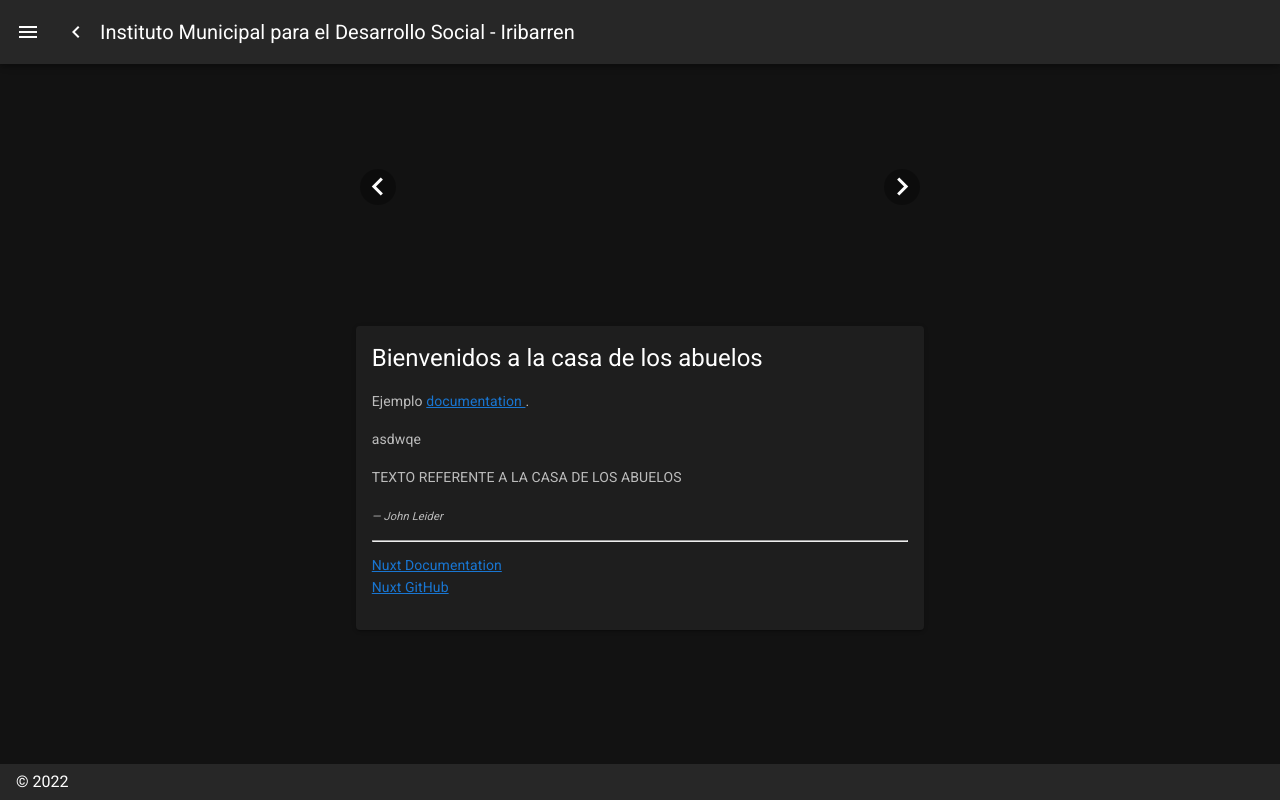
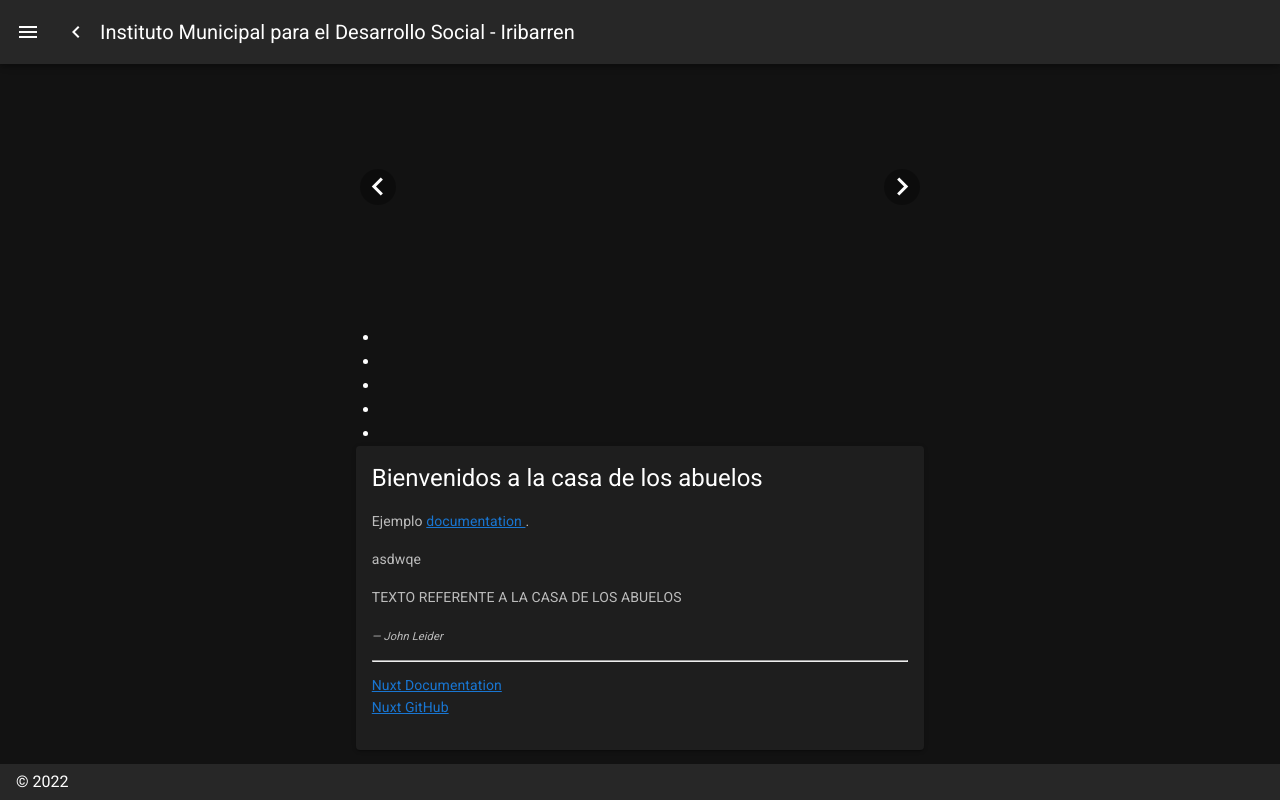
Before and after one commit to scarlosg/Citas, a Nuxt app: page / in a window 1280 px wide. Built offline with nearby package versions, Linux system fonts and the light colour scheme; what vue-the-mask would draw is missing.

Commit message:
fondo x2

```diff
--- a/layouts/default.vue
+++ b/layouts/default.vue
@@ -1,6 +1,6 @@
 <template>
 
-  <v-app dark>
+  <v-app dark class="blue">
     <v-navigation-drawer
       v-model="drawer"
       :mini-variant="miniVariant"
--- a/pages/AgendarCita.vue
+++ b/pages/AgendarCita.vue
@@ -1,10 +1,13 @@
 <template>
      <v-layout row wrap>
-      <v-parallax srcset="https://cdn.vuetifyjs.com/images/parallax/material.jpg" height="750">
+     <v-app class="black">
    <v-form class="ma-12">
    <v-container>
+    <v-card justify="center" align="center" color="transparent">
+      <img src="/logo.png" alt="Vuetify.js">
+    </v-card>
+
     <v-card color="transparent" width="1000">
-     <img src="/logo.png" alt="Vuetify.js" justify="center" align="center" >
   <v-row justify="center" align="center">
     <v-col cols="12" sm="12">
 
@@ -135,7 +138,7 @@
 </v-card>
 </v-container>
 </v-form>
-</v-parallax>
+</v-app>
 
 
 </v-layout>
--- a/pages/Pacientes.vue
+++ b/pages/Pacientes.vue
@@ -7,7 +7,7 @@
              <center>
           <v-form action="">
             <p class="ma-4 ms-12">
-              Buscar Cédula: <input v-mask="['#.###.###','##.###.###']" method="post" type="search"  name="buscarcedula" placeholder="V-">
+              Buscar Cédula: <input v-mask="['#.###.###','##.###.###']" style="color:white; background:transparent;" method="post" type="search"  name="buscarcedula" placeholder="V-">
               <v-btn dark small color="gray">Buscar
               <v-icon dark>
                 mdi-account-search
--- a/pages/Reporte.vue
+++ b/pages/Reporte.vue
@@ -1,12 +1,14 @@
 <template>
+
   <v-layout row wrap>
+
     <v-flex>
-  <v-app class="black" full-screen>
+  <v-app class="black">
 
 
   <v-row>
     <v-col class="text-center">
-      <img src="/logo.png" alt="Vuetify.js" class="mb-5"/>
+      <img src="/logo.png" alt="Vuetify.js" class="mb-6"/>
         <blockquote class="blockquote">
           <center>
             <v-col class="d-flex" cols="12" sm="3">
@@ -34,7 +36,9 @@
 
 </v-app>
 </v-flex>
+
 </v-layout>
+
 </template>
 
   <script>
--- a/pages/index.vue
+++ b/pages/index.vue
@@ -11,6 +11,20 @@
           ></v-carousel-item>
         </v-carousel>
       </v-row><br>
+
+
+
+        <div class="social">
+		<ul>
+			<li><a href="http://www.facebook.com/falconmasters" target="_blank" class="icon-facebook"></a></li>
+			<li><a href="http://www.twitter.com/falconmasters" target="_blank" class="icon-twitter"></a></li>
+			<li><a href="http://www.googleplus.com/falconmasters" target="_blank" class="icon-googleplus"></a></li>
+			<li><a href="http://www.pinterest.com/falconmasters" target="_blank" class="icon-pinterest"></a></li>
+			<li><a href="mailto:contacto@falconmasters.com" class="icon-mail"></a></li>
+		</ul>
+	</div>
+
+
 
       <v-card>
         <v-card-title class="headline">
```
